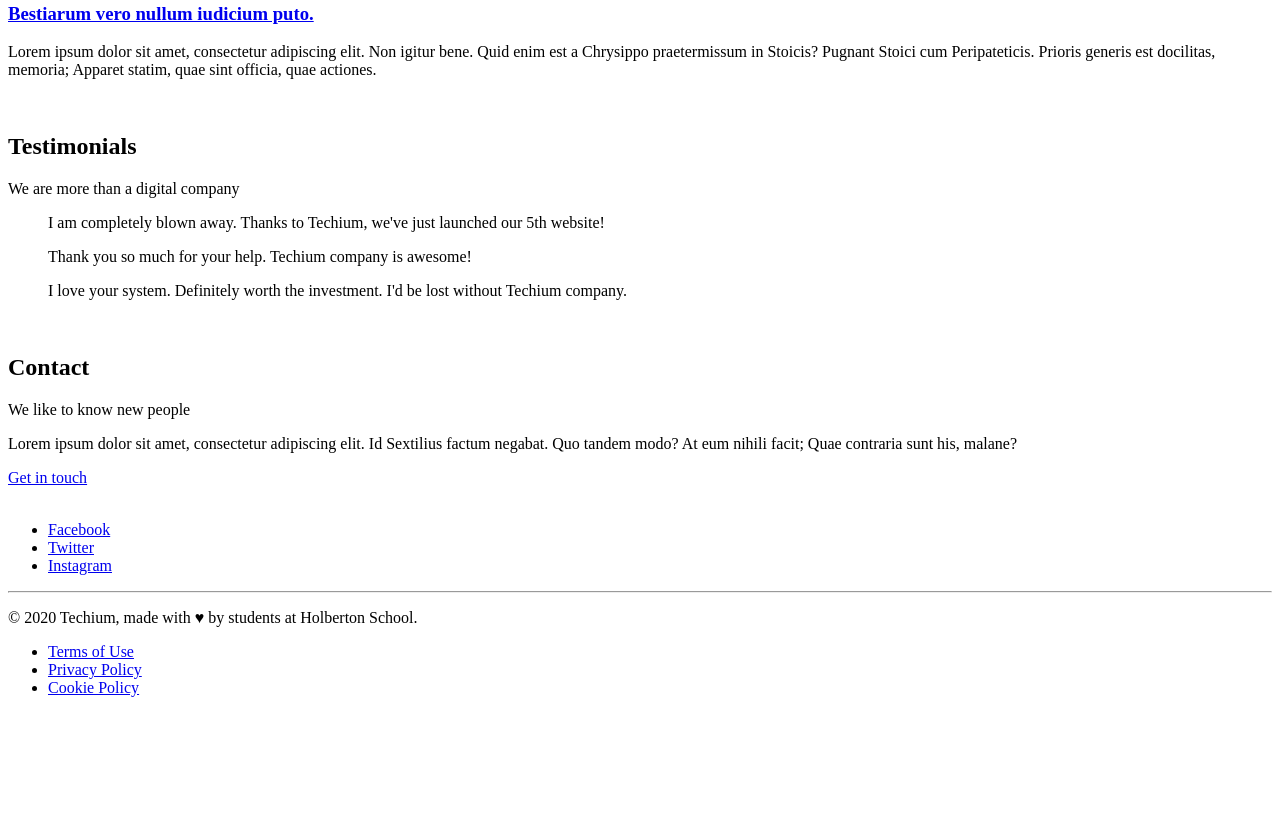
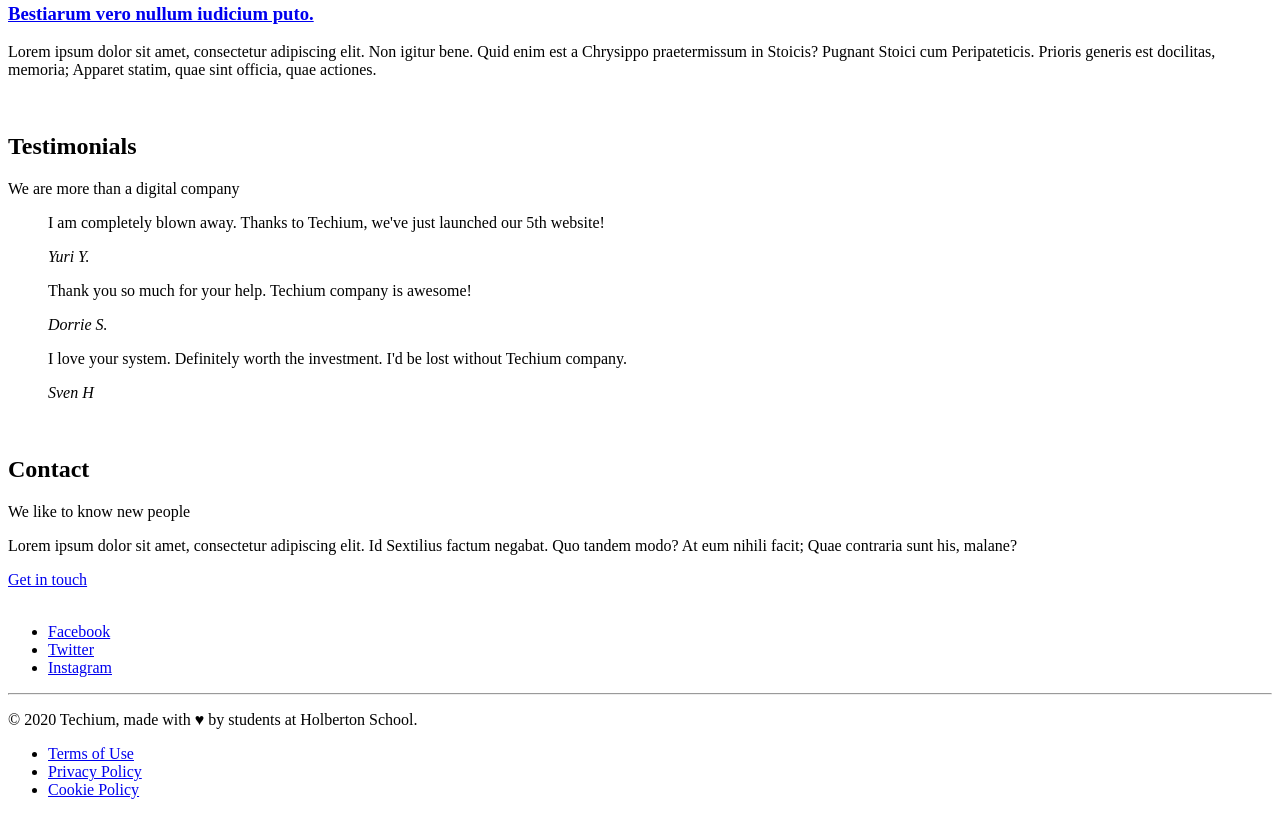
Before and after one commit to RoPallas/holbertonschool-web_front_end, a plain HTML site: page html_advanced/29-index.html in a window 1280 px wide. Shown: the part 1795-2610 px from the top of the page. Before the commit the page ends 2508 px from the top, so only its background shows below. Drawn offline with Linux system fonts and the light colour scheme.

Commit message:
task 29 to 30

```diff
--- a/html_advanced/29-index.html
+++ b/html_advanced/29-index.html
@@ -131,18 +131,27 @@
                 </header>
                 <div>
                     <article>
-                        <blockquote cite="Yuri Y.">
-                            I am completely blown away. Thanks to Techium, we've just launched our 5th website!
+                        <blockquote>
+                            <p>
+                                I am completely blown away. Thanks to Techium, we've just launched our 5th website!
+                            </p>
+                            <cite>Yuri Y.</cite>
                         </blockquote>
                     </article>
                     <article>
-                        <blockquote cite="Dorrie S.">
-                            Thank you so much for your help. Techium company is awesome!
+                        <blockquote>
+                            <p>
+                                Thank you so much for your help. Techium company is awesome!
+                            </p>
+                            <cite>Dorrie S.</cite>
                         </blockquote>
                     </article>
                     <article>
-                        <blockquote cite="Sven H.">
-                            I love your system. Definitely worth the investment. I'd be lost without Techium company.
+                        <blockquote>
+                            <p>
+                                I love your system. Definitely worth the investment. I'd be lost without Techium company.
+                            </p>
+                            <cite>Sven H</cite>
                         </blockquote>
                     </article>
                 </div>
```
Also changed, not shown: html_advanced/30-styleguide.html (+6 -3 lines).
